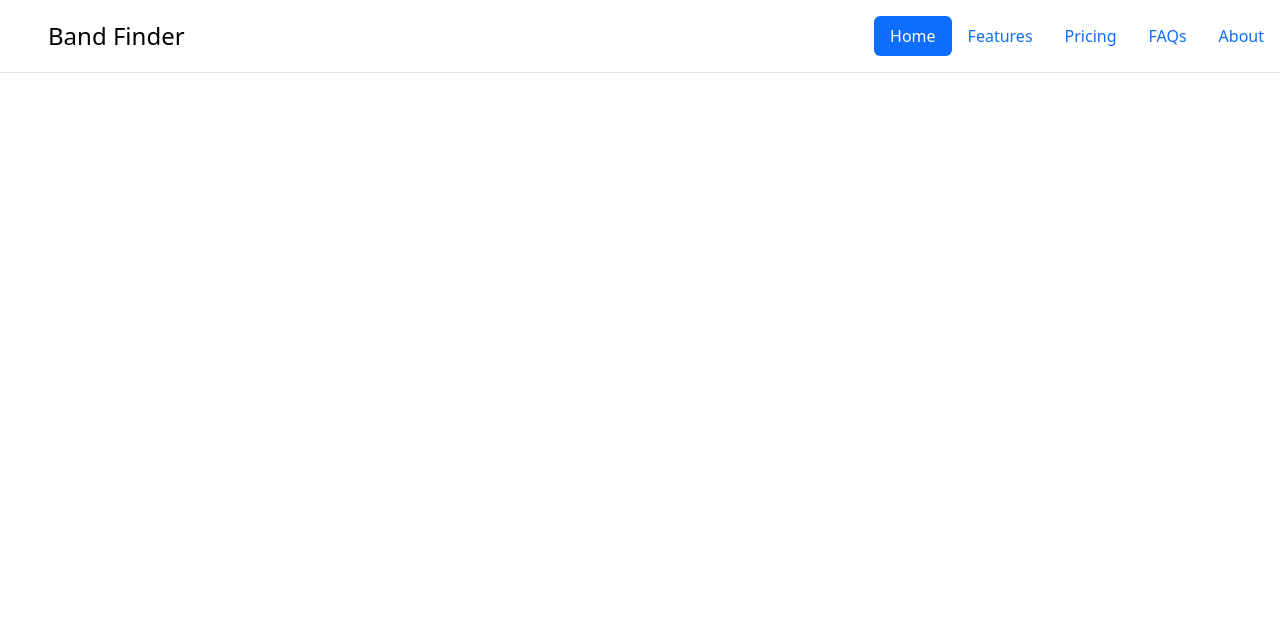
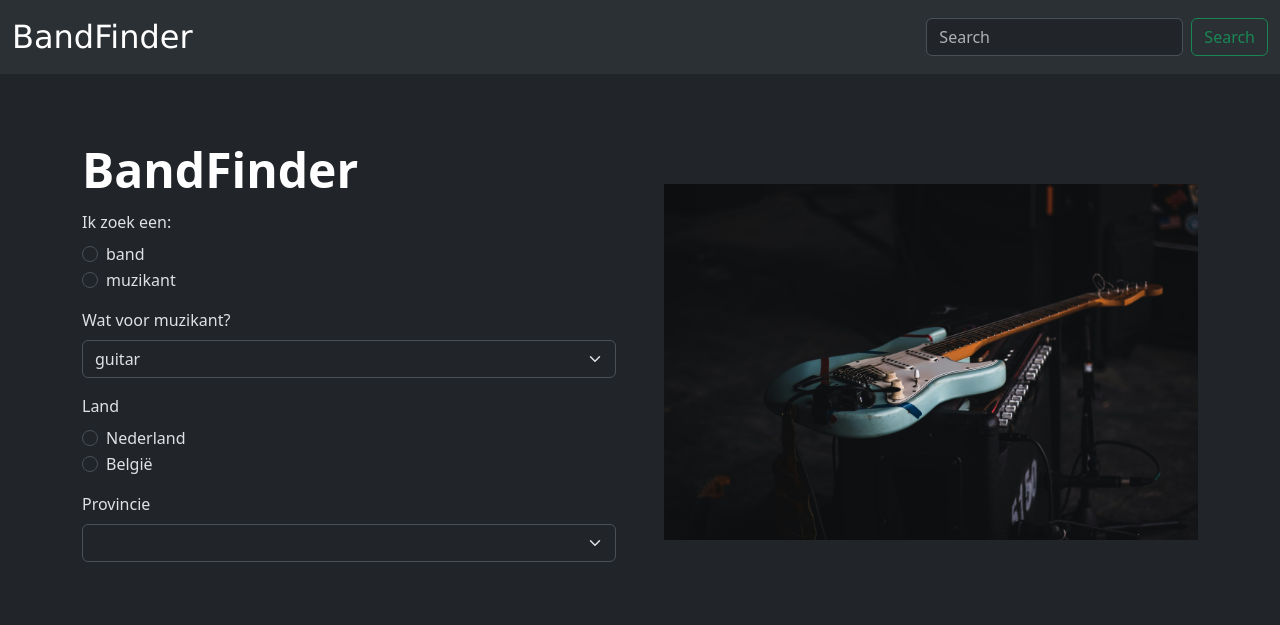
Before and after one commit to wnsnk/band-finder, a Flask app: template templates/index.html in a window 1280 px wide. Shown: the top 625 px of the page. Run offline with Flask 3, Linux system fonts and the light colour scheme; the template is opened without the code that fills it: values that come from a table or form of the project are taken from there, others are empty; some libraries are stand-ins or nearby versions.

Commit message:
added picture for homepage

```diff
--- a/main.py
+++ b/main.py
@@ -1,9 +1,15 @@
 from flask import Flask, render_template
+from flask_wtf import FlaskForm
+from wtforms import StringField, PasswordField, SubmitField, RadioField, SelectField
+from wtforms.validators import DataRequired, Email, Length
+from flask_bootstrap import Bootstrap5
 from webscrapers.muzikantenbankeu import MuzikantenBankEU
 from webscrapers.muzikantenbanknet import MuzikantenBankNet
 from webscrapers.poppuntgelderland import PopPuntGelderlandPrikbord
 from dict_to_text import DictToText
 import datetime
+
+# webscrapers:
 muzikantenbank_eu = MuzikantenBankEU('musician', instrument='bassist',
                                      province='gelderland', )
 muzikantenbank_net = MuzikantenBankNet('bassist gelderland')
@@ -12,13 +18,34 @@ today = datetime.datetime.now()
 
 all_results = muzikantenbank_eu.results + \
     muzikantenbank_net.results + poppunt_gelderland.results
-
-app = Flask(__name__)
+with open('results.txt', 'w') as resultstxt:
+    resultstxt.write(str(all_results))
 
 
-@app.route("/")
-def show_results():
-    return render_template('results.html', articles=all_results)
+# flask:
+app = Flask(__name__)
+app.secret_key = 'idk'
+Bootstrap = Bootstrap5(app=app)
+
+
+class SearchForm(FlaskForm):
+    looking_for = RadioField(label='Ik zoek een:', choices=[
+                             'band', 'muzikant'], validators=[DataRequired()])
+    looking_for_specifically = SelectField(
+        label='Wat voor muzikant? ', choices=['guitar', 'bass', 'drums'])
+    country = RadioField(label='Land', choices=['Nederland', 'België'])
+    province = SelectField(label='Provincie')
+
+
+@app.route('/')
+def home_page():
+    search_form = SearchForm()
+    return render_template('index.html', search_form=search_form)
+
+
+# @app.route('/results')
+# def show_results():
+#     return render_template('results.html', articles=all_results)
 
 
 if __name__ == '__main__':
--- a/templates/index.html
+++ b/templates/index.html
@@ -1,5 +1,6 @@
 <!DOCTYPE html>
 <html lang="en">
+
 
 <head>
     <meta charset="UTF-8">
@@ -12,20 +13,23 @@
         crossorigin="anonymous"></script>
 </head>
 
-<body>
-    <header class="d-flex flex-wrap justify-content-center py-3 mb-4 border-bottom"> <a href="/"
-            class="d-flex align-items-center mb-3 mb-md-0 me-md-auto link-body-emphasis text-decoration-none"> <svg
-                class="bi me-2" width="40" height="32" aria-hidden="true">
-                <use xlink:href="#bootstrap"></use>
-            </svg> <span class="fs-4">Band Finder</span> </a>
-        <ul class="nav nav-pills">
-            <li class="nav-item"><a href="#" class="nav-link active" aria-current="page">Home</a></li>
-            <li class="nav-item"><a href="#" class="nav-link">Features</a></li>
-            <li class="nav-item"><a href="#" class="nav-link">Pricing</a></li>
-            <li class="nav-item"><a href="#" class="nav-link">FAQs</a></li>
-            <li class="nav-item"><a href="#" class="nav-link">About</a></li>
-        </ul>
-    </header>
+<body data-bs-theme="dark">
+    {% include 'header.html' %}
+    <div class="container">
+
+        <div class="row flex-lg-row-reverse align-items-center g-5 py-5">
+            <div class="col-10 col-sm-8 col-lg-6"> <img src='/static/images/guitar_on_amp.jpg'
+                    class="d-block mx-lg-auto img-fluid" alt="guitar on amp" width="700" loading="lazy">
+            </div>
+            <div class="col-lg-6">
+                <h1 class="display-5 fw-bold text-body-emphasis lh-1 mb-3">BandFinder</h1>
+                {% from 'bootstrap5/form.html' import render_form %}
+                {{ render_form(search_form) }}
+
+            </div>
+        </div>
+    </div>
+
 </body>
 
 </html>
```
Also changed, not shown: static/images/guitar_on_amp.jpg (added).
